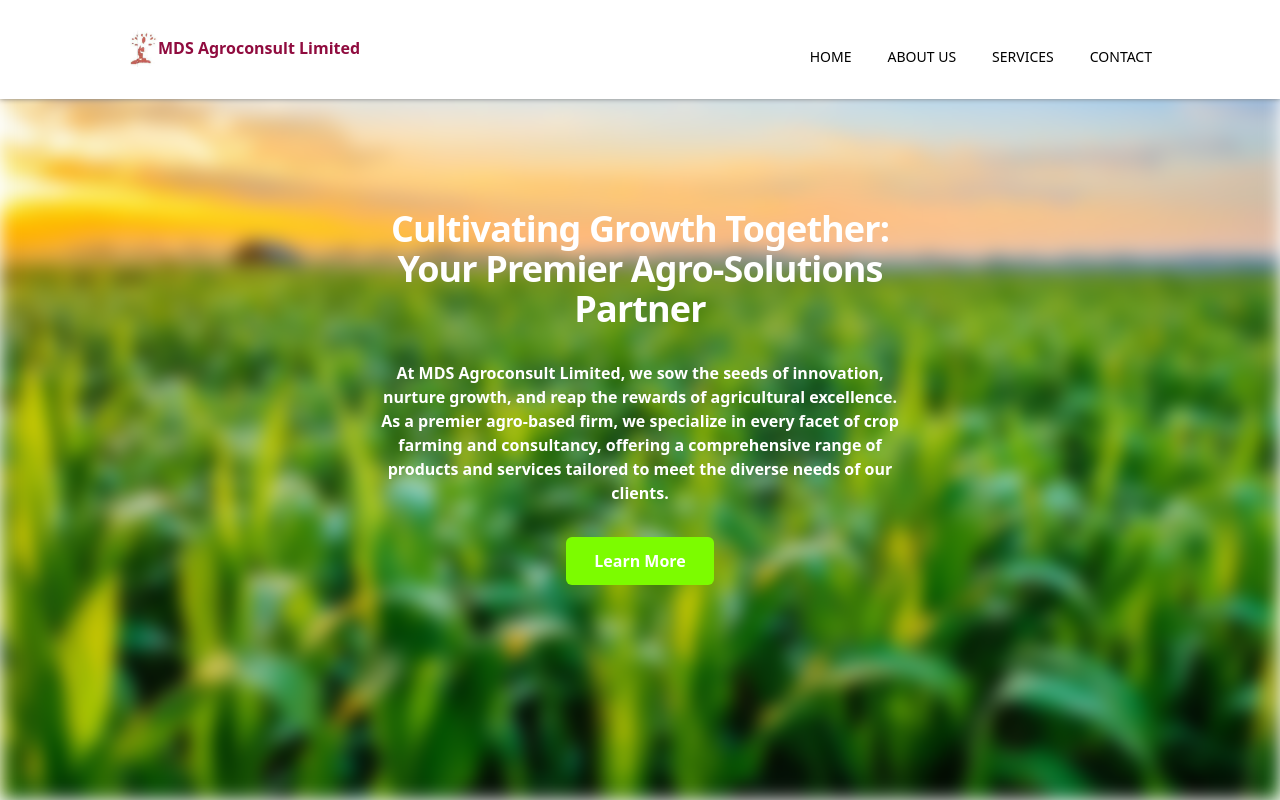
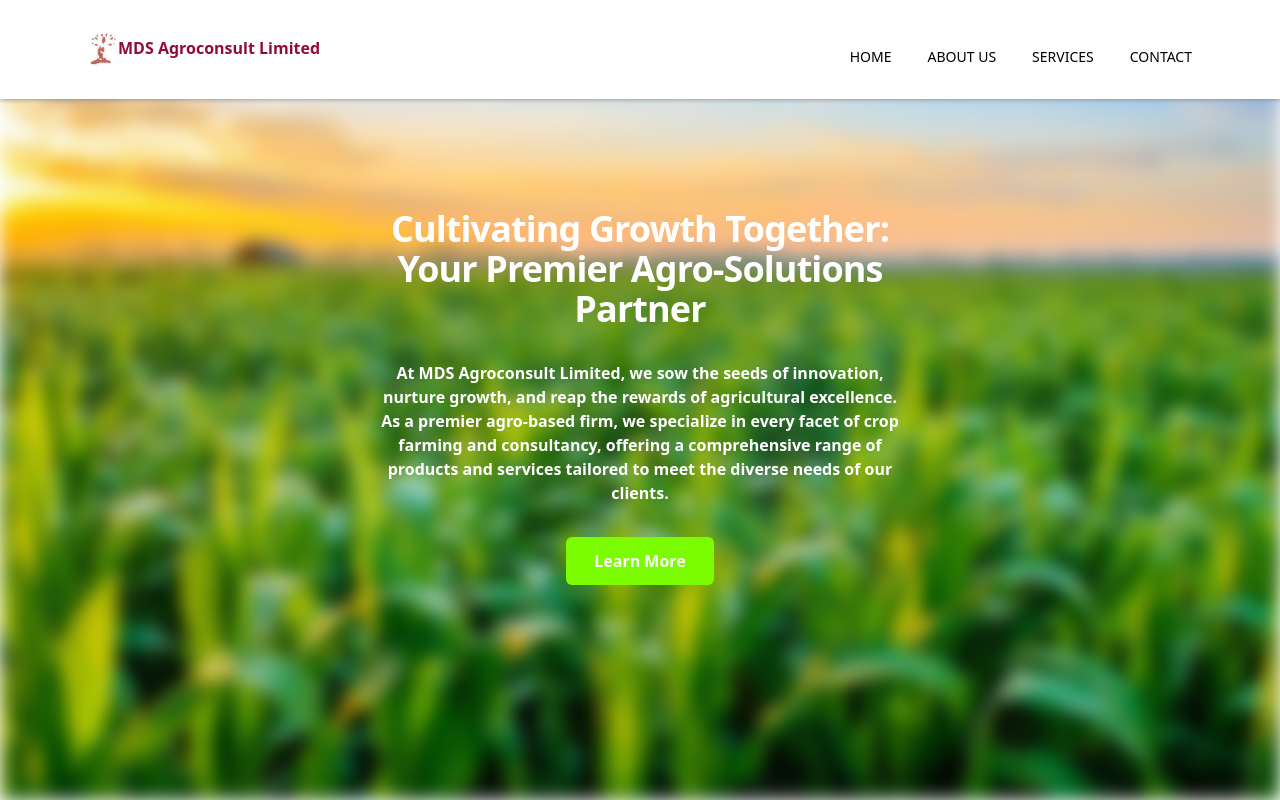
Before and after one commit to YhinkaDevOps/mds-agroconsult-limited, a Next.js app: page / in a window 1280 px wide. Shown: the top 800 px of the page. Built offline with nearby package versions, Linux system fonts and the light colour scheme.

Commit message:
ft:latest

```diff
--- a/src/app/globals.css
+++ b/src/app/globals.css
@@ -16,7 +16,6 @@
 
 .navbar {
   box-shadow: rgb(128, 128, 128) 0px 0px 5px 0px;
-   overflow-x: hidden;
 }
 
 .hero-image {
--- a/src/components/Navbar.jsx
+++ b/src/components/Navbar.jsx
@@ -11,7 +11,7 @@ const Navbar = () => {
   const handleClick = () => setisClick(!isClick);
 
   return (
-    <nav className="font-sans navbar w-full fixed z-50 bg-white md:px-[20px] lg:px-[50px] xl:px-[120px]">
+    <nav className="font-sans navbar w-full fixed z-50 bg-white md:px-[20px] lg:px-[50px] xl:px-[80px]">
       <div className="mx-auto py-4 px-2 md:pb-8 md:pt-2">
         <div className="flex justify-between items-end">
           <Link to="/" spy={true} smooth={true} duration={500}>
```
